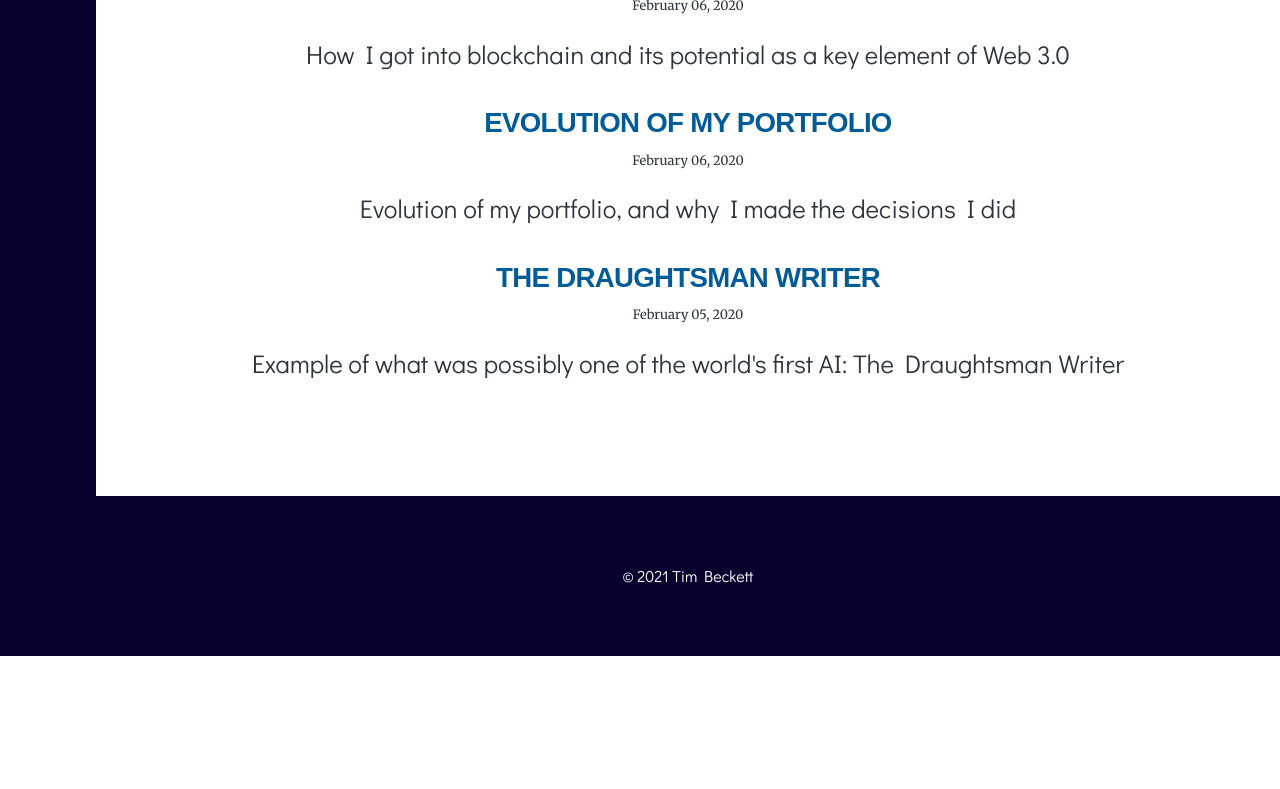
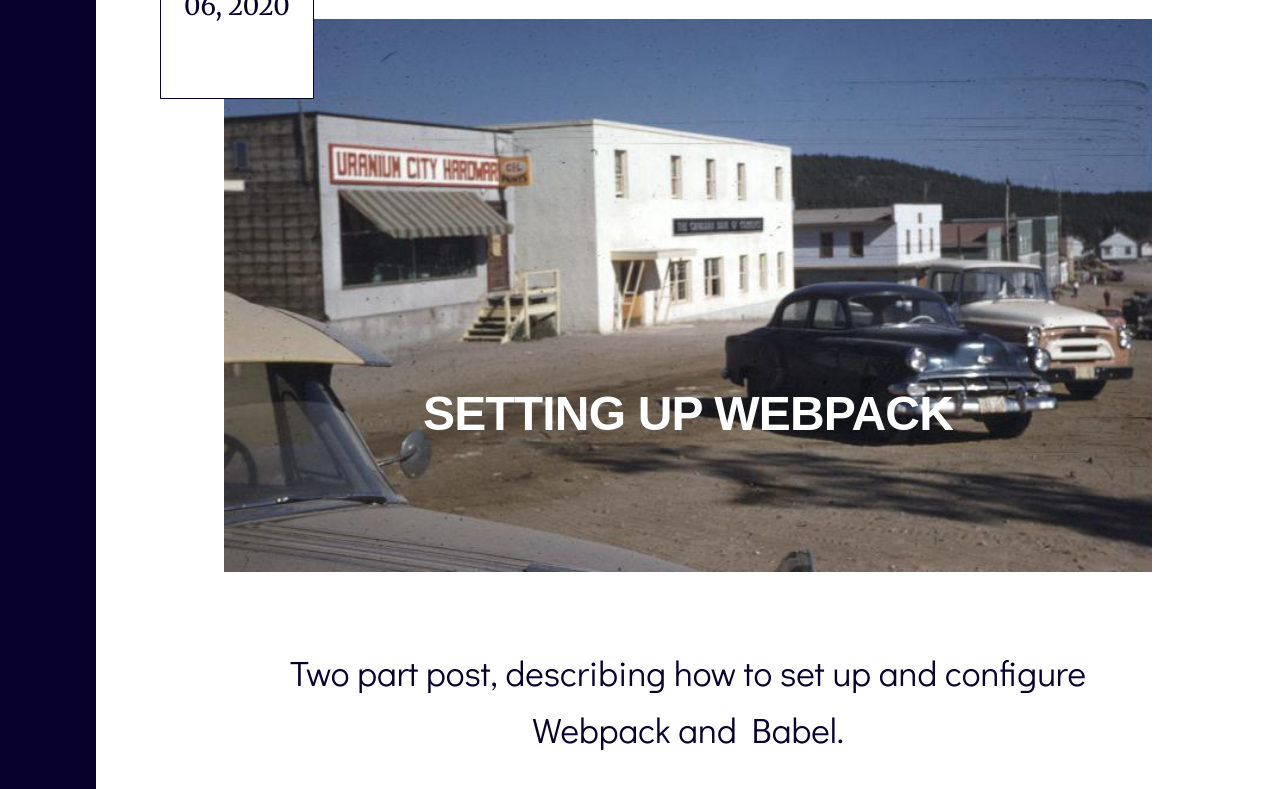
Before and after one commit to timbec/gatsby-portfolio-blog, a Gatsby site: page /blog in a window 1280 px wide. Shown: the part 634-1423 px from the top of the page. Before the commit the page ends 1290 px from the top, so only its background shows below. Built offline with nearby package versions, Linux system fonts and the light colour scheme; Gatsby itself is replaced by a stand-in of ours.

Commit message:
further style updates to bring it inline with original.

```diff
--- a/src/assets/stylesheets/base/__base.scss
+++ b/src/assets/stylesheets/base/__base.scss
@@ -47,7 +47,7 @@ main {
   // align-content: center;
   // justify-content: center;
   padding: 2em 0;
-  margin: 3rem 0;
+  margin: 1rem 3rem;
 
   @include respond(tab-port) {
     grid-row: 2/12;
--- a/src/assets/stylesheets/pages/_home.scss
+++ b/src/assets/stylesheets/pages/_home.scss
@@ -124,7 +124,7 @@
   &__heading {
     font-size: 6rem;
     text-transform: uppercase;
-    margin: 2rem 4rem;
+    margin: 2rem 1rem;
     border-bottom: 0.3rem solid $color-black;
 
     @include respond(mobile) {
@@ -140,7 +140,7 @@
     box-sizing: inherit;
     grid-gap: 1rem;
     list-style: none;
-    padding: 1rem 3rem;
+    padding: 1rem 0rem;
 
     @include respond(phone) {
       display: block;
--- a/src/pages/blog.js
+++ b/src/pages/blog.js
@@ -1,5 +1,6 @@
 import * as React from "react"
 import { Link, graphql } from "gatsby"
+import Img from "gatsby-image"
 
 import Bio from "../components/bio"
 import Layout from "../components/layout"
@@ -26,38 +27,48 @@ const BlogIndex = ({ data, location }) => {
   return (
     <Layout location={location} title={siteTitle}>
       <Seo title="All posts" />
-      <ol style={{ listStyle: `none` }}>
+      <section className="blog">
+      <section className="blog__list">
         {posts.map(post => {
           const title = post.frontmatter.title || post.fields.slug
+          let featuredImage =
+              post.frontmatter.featuredImage.childImageSharp.fluid || ""
 
           return (
             <li key={post.fields.slug}>
               <article
-                className="post-list-item"
+                className="blog__article"
                 itemScope
                 itemType="http://schema.org/Article"
               >
-                <header>
-                  <h2>
+                <header className="blog__article--header">
+                <Link to={post.fields.slug}>
+                    <Img fluid={featuredImage} />
+                  </Link>
+                  <h2 className="blog__article--header__title">
                     <Link to={post.fields.slug} itemProp="url">
                       <span itemProp="headline">{title}</span>
                     </Link>
                   </h2>
-                  <small>{post.frontmatter.date}</small>
+                  <small className="blog__article--header__date">
+                    {post.frontmatter.date}
+                    </small>
                 </header>
-                <section>
+                <section className="blog__article--body">
                   <p
                     dangerouslySetInnerHTML={{
                       __html: post.frontmatter.description || post.excerpt,
                     }}
                     itemProp="description"
+                    className="blog__article--body__excerpt"
                   />
                 </section>
               </article>
             </li>
           )
         })}
-      </ol>
+      </section>
+      </section>
     </Layout>
   )
 }
@@ -81,6 +92,13 @@ export const pageQuery = graphql`
           date(formatString: "MMMM DD, YYYY")
           title
           description
+          featuredImage {
+            childImageSharp {
+              fluid(maxWidth: 800) {
+                ...GatsbyImageSharpFluid
+              }
+            }
+          }
         }
       }
     }
```
Also changed, not shown: src/templates/blog-post.js (+16 -7 lines).
